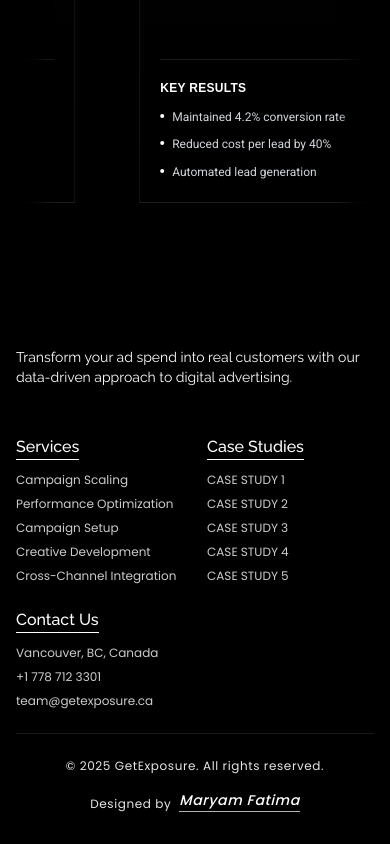
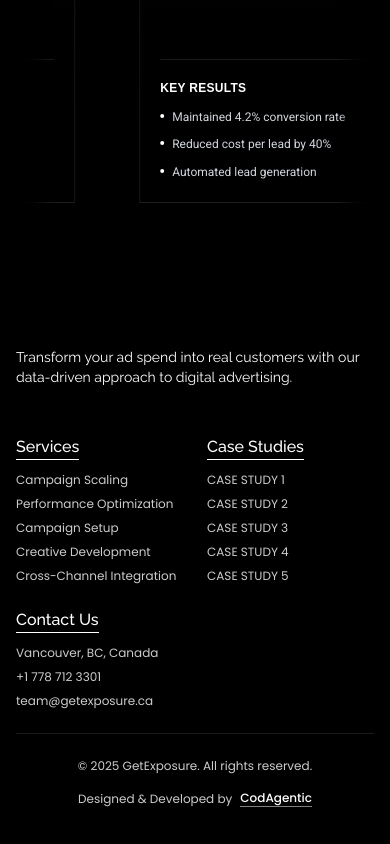
Before and after one commit to Mustafa-Shoukat1/getexpo3, a Next.js app: page /Solution/1 in a window 390 px wide. Shown: the part 3596-4440 px from the top of the page. Built offline with nearby package versions, Linux system fonts and the light colour scheme.

Commit message:
update footer

```diff
--- a/components/Footer.js
+++ b/components/Footer.js
@@ -47,17 +47,30 @@ const Footer = () => {
                     </div>
 
                 </div>
-                <div className="border-t text-xs sm:text-sm md:text-base lg:text-lg xl:text-[1.3vw] mt-6 sm:mt-8 lg:mt-[3vw] font-poppins tracking-wider flex flex-col sm:flex-row flex-wrap items-center justify-center sm:justify-around border-white/10 pt-6 sm:pt-8 text-center text-white/90 gap-4">
-                    <span>© 2025 GetExposure. All rights reserved.</span>
-                    <span className='flex flex-wrap justify-center text-xs sm:text-sm md:text-base lg:text-[1.1vw] items-end gap-2'>
-                        <span> Designed by </span>
-                        <span className='font-medium italic pb-[0.5px] border-b-[0.5px] border-white/70 text-white font-poppins text-sm sm:text-base md:text-lg lg:text-xl xl:text-[1.4vw]'>
-                            <a target='_blank' href="https://www.linkedin.com/in/maryam-fatima-rajput/" className="hover:text-white/80 transition-colors">
-                                Maryam Fatima
+
+                {/* Copyright and Credits Section */}
+                <div className="border-t border-white/10 mt-6 sm:mt-8 lg:mt-[3vw] pt-6 sm:pt-8">
+                    <div className="flex flex-col sm:flex-row items-center justify-between gap-4 text-white/80 text-xs sm:text-sm md:text-base lg:text-[1vw]">
+
+                        {/* Copyright */}
+                        <div className="font-poppins">
+                            © {new Date().getFullYear()} GetExposure. All rights reserved.
+                        </div>
+
+                        {/* Designed By */}
+                        <div className="flex items-center gap-2 font-poppins">
+                            <span>Designed & Developed by</span>
+                            <a
+                                href="https://codagentic.software/"
+                                target="_blank"
+                                rel="noopener noreferrer"
+                                className="font-medium text-white hover:text-white/60 transition-colors duration-300 border-b border-white/50 hover:border-white/30"
+                            >
+                                CodAgentic
                             </a>
-                        </span>
+                        </div>
 
-                    </span>
+                    </div>
                 </div>
             </div>
         </footer>
```
